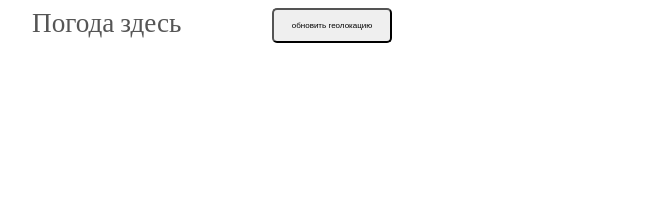
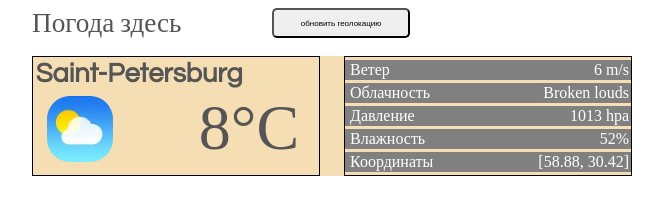
Before and after one commit to DanBasilaev/Itmo_web_6-sem, a website: page html/main.html in a window 1280 px wide. Shown: the whole page, without its empty margins (308-971 px from the left). Drawn offline with Linux system fonts and the light colour scheme.

Commit message:
Main-City
Реализован блок с основным городом

```diff
--- a/css/style.css
+++ b/css/style.css
@@ -30,17 +30,68 @@ body{
   margin-right: auto;
   border-radius: 5px;
   padding: 1%;
-  width: 20%;
-  height: 35px;
+  width: 23%;
+  height: 30px;
 }
 /*End Header*/
 
+.main{
+  background-color: darkseagreen;
+  margin-top: 3%;
+}
+/*Main_City*/
 
-/*Main_City
+.main_city{
+  background-color: wheat;
+  display: -webkit-flex;
+  display: flex;
+  margin-bottom: 2%;
 
+}
+/*first_block*/
+.first{
+  border: solid 1px black;
+  width: 48%;
+  margin-right: 2%;
+}
+.first h1{
+  font: bold 170% 'century gothic', "Times New Roman", sans-serif;
+  margin: 1%;
+}
+.first img{
+  float: left;
+  margin: 2% 30% 0 5%;
+  width: 23%;
+  border-radius: 35%;
+}
+.first span{
+  display: block;
+  font-size: 4em;
+}
 
-/*first_block
+/*second_block*/
+.second{
+  border: solid 1px black;
+  width: 48%;
+  margin-right: 0;
+  margin-left: 2%;
+}
 
+ul.weather{
+  border: black;
+  margin: 0;
+  padding: 0;
+}
+ul.weather li{
+  list-style: none;
+  margin: 3px 0 3px 0;
+  padding: 1px 2px 1px 5px;
+  background-color: gray;
+  color: white;
+}
+ul.weather span{
+  float: right;
+}
 /*end first_block*/
 
 
@@ -100,6 +151,18 @@ body{
 
 
   /*Main_City*/
+  .main_city{
+    display: block;
+  }
+  .first{
+    width: 100%;
+    margin: 0;
+  }
+  .second{
+    width: 100%;
+    margin: 0;
+  }
+
   /*End main city*/
 
 
--- a/html/main.html
+++ b/html/main.html
@@ -12,7 +12,26 @@
   <h1>Погода здесь</h1>
   <button id="button-desktop">обновить геолокацию</button>
   <button id="button-mobile"><img src="../img/update.png" alt=""></button>
+</div>
 
+<div class="main">
+  <div class="main_city">
+    <div class="first">
+      <h1>Saint-Petersburg</h1>
+      <div class="flex_conteiner"></div>
+      <img src="../img/облачно.jfif" alt="">
+      <span>8°C</span>
+    </div>
+    <div class="second">
+      <ul class="weather">
+        <li>Ветер <span>6 m/s</span></li>
+        <li>Облачность <span>Broken louds</span></li>
+        <li>Давление <span>1013 hpa</span></li>
+        <li>Влажность <span>52%</span></li>
+        <li>Координаты <span>[58.88, 30.42]</span></li>
+      </ul>
+    </div>
+  </div>
 </div>
 
 </body>
```
